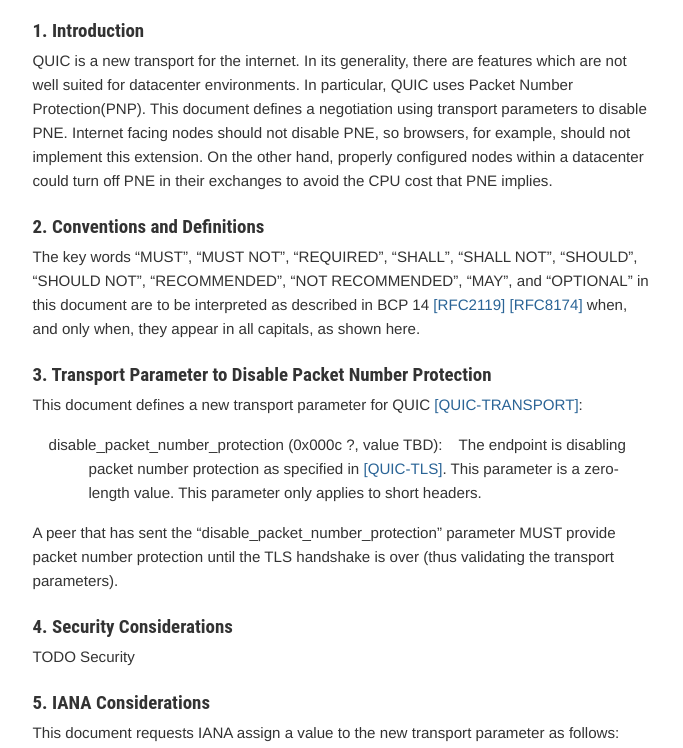
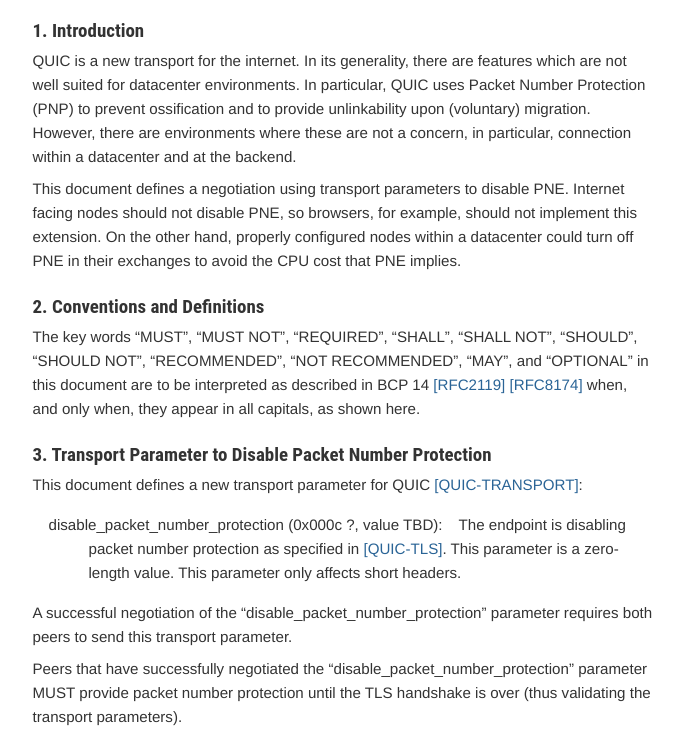
Before and after one commit to pravb/quic-dc, a plain HTML site: page draft-montenegro-quic-dc.html in a window 1280 px wide. Shown: the part 1172-1920 px from the top of the page, without its empty margins (123-806 px from the left). Drawn offline with Linux system fonts and the light colour scheme.

Commit message:
Script updating gh-pages from d9b5b5d. [ci skip]

```diff
--- a/draft-montenegro-quic-dc.html
+++ b/draft-montenegro-quic-dc.html
@@ -373,7 +373,8 @@ ul.toc li {
   <h1 id="rfc.section.1">
 <a href="#rfc.section.1">1.</a> <a href="#introduction" id="introduction">Introduction</a>
 </h1>
-<p id="rfc.section.1.p.1">QUIC is a new transport for the internet. In its generality, there are features which are not well suited for datacenter environments. In particular, QUIC uses Packet Number Protection(PNP). This document defines a negotiation using transport parameters to disable PNE. Internet facing nodes should not disable PNE, so browsers, for example, should not implement this extension. On the other hand, properly configured nodes within a datacenter could turn off PNE in their exchanges to avoid the CPU cost that PNE implies.</p>
+<p id="rfc.section.1.p.1">QUIC is a new transport for the internet. In its generality, there are features which are not well suited for datacenter environments. In particular, QUIC uses Packet Number Protection (PNP) to prevent ossification and to provide unlinkability upon (voluntary) migration. However, there are environments where these are not a concern, in particular, connection within a datacenter and at the backend.</p>
+<p id="rfc.section.1.p.2">This document defines a negotiation using transport parameters to disable PNE. Internet facing nodes should not disable PNE, so browsers, for example, should not implement this extension. On the other hand, properly configured nodes within a datacenter could turn off PNE in their exchanges to avoid the CPU cost that PNE implies.</p>
 <h1 id="rfc.section.2">
 <a href="#rfc.section.2">2.</a> <a href="#conventions-and-definitions" id="conventions-and-definitions">Conventions and Definitions</a>
 </h1>
@@ -386,9 +387,10 @@ ul.toc li {
 
 <dl>
 <dt>disable_packet_number_protection (0x000c ?, value TBD):</dt>
-<dd style="margin-left: 8">The endpoint is disabling packet number protection as specified in <a href="#QUIC-TLS" class="xref">[QUIC-TLS]</a>.  This parameter is a zero-length value. This parameter only applies to short headers.</dd>
+<dd style="margin-left: 8">The endpoint is disabling packet number protection as specified in <a href="#QUIC-TLS" class="xref">[QUIC-TLS]</a>.  This parameter is a zero-length value. This parameter only affects short headers.</dd>
 </dl>
-<p id="rfc.section.3.p.3">A peer that has sent the &#8220;disable_packet_number_protection&#8221; parameter MUST provide packet number protection until the TLS handshake is over (thus validating the transport parameters).</p>
+<p id="rfc.section.3.p.3">A successful negotiation of the &#8220;disable_packet_number_protection&#8221; parameter requires both peers to send this transport parameter.</p>
+<p id="rfc.section.3.p.4">Peers that have successfully negotiated the &#8220;disable_packet_number_protection&#8221; parameter MUST provide packet number protection until the TLS handshake is over (thus validating the transport parameters).</p>
 <h1 id="rfc.section.4">
 <a href="#rfc.section.4">4.</a> <a href="#security-considerations" id="security-considerations">Security Considerations</a>
 </h1>
```
Also changed, not shown: draft-montenegro-quic-dc.txt.
